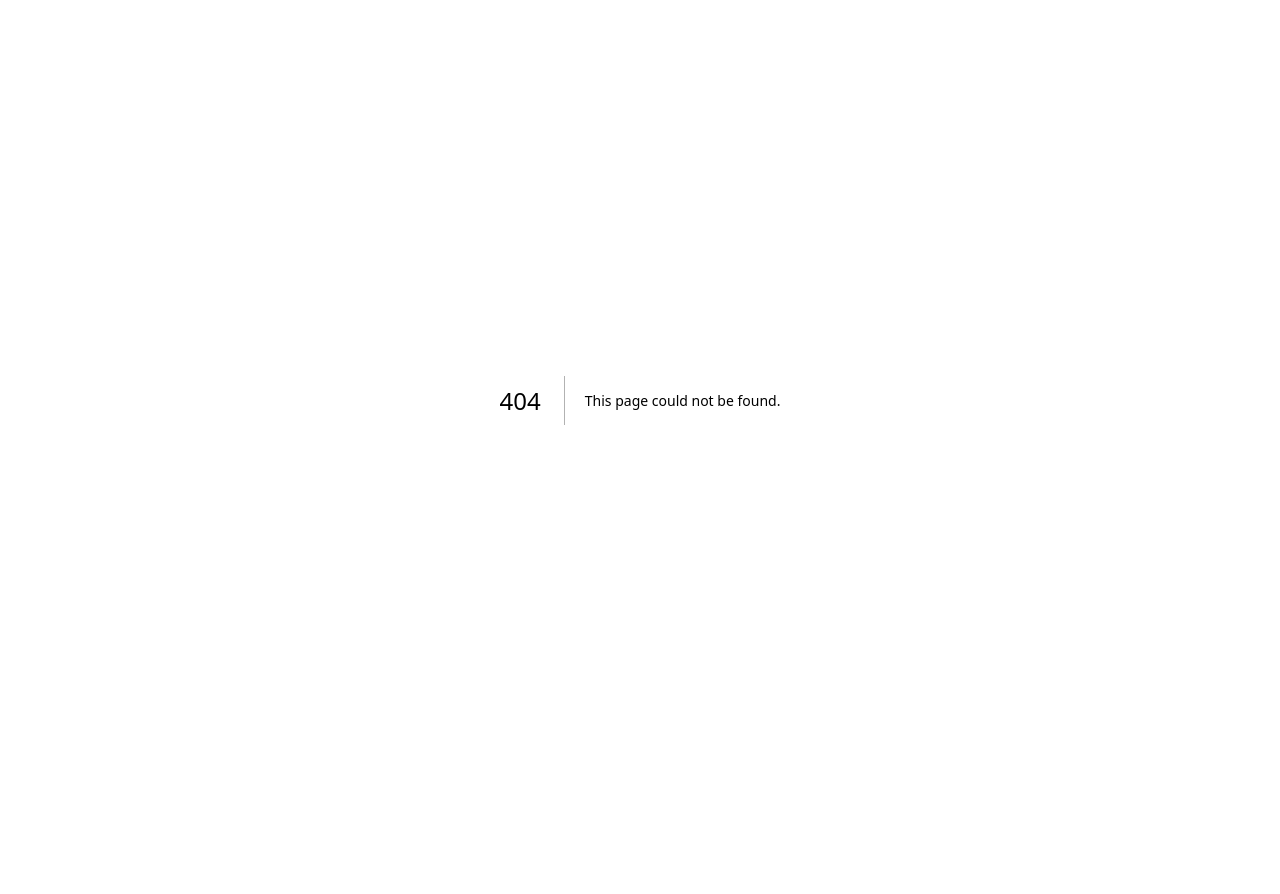
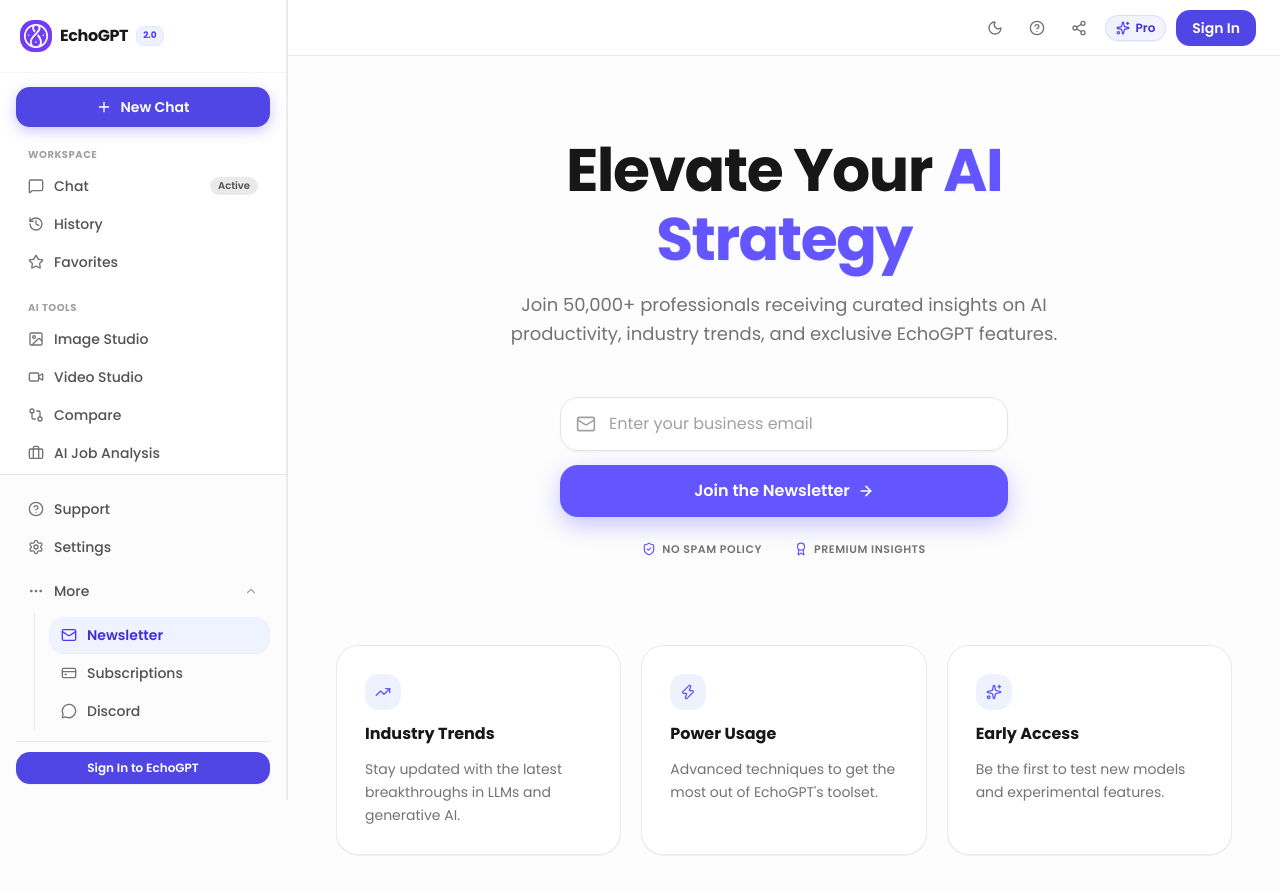
Before and after one commit to FajlaRabby24/echoGPT-redesign, a Next.js app: page /app/newsletter in a window 1280 px wide. Before the commit this address had no page. Shown: the top 894 px of the page. Before the commit the page ends 800 px from the top, so only its background shows below. Built offline with nearby package versions, Linux system fonts and the light colour scheme.

Commit message:
feat: newsletter page created

```diff
--- /dev/null
+++ b/src/app/(appLayout)/app/newsletter/page.tsx
@@ -0,0 +1,12 @@
+import { Metadata } from "next";
+import NewsletterComponent from "@/components/modules/app/newsletter/NewsletterComponent";
+
+export const metadata: Metadata = {
+  title: "Newsletter - EchoGPT",
+  description:
+    "Join 50,000+ professionals receiving curated insights on AI productivity, industry trends, and exclusive EchoGPT features.",
+};
+
+export default function NewsletterPage() {
+  return <NewsletterComponent />;
+}
--- /dev/null
+++ b/src/components/modules/app/newsletter/NewsletterComponent.tsx
@@ -0,0 +1,210 @@
+"use client";
+
+import React, { useState } from "react";
+import {
+  Mail,
+  ArrowRight,
+  CheckCircle2,
+  TrendingUp,
+  Zap,
+  Sparkles,
+  ShieldCheck,
+  Award,
+  Loader2,
+} from "lucide-react";
+import { motion, AnimatePresence } from "motion/react";
+
+const valueProps = [
+  {
+    icon: TrendingUp,
+    title: "Industry Trends",
+    description:
+      "Stay updated with the latest breakthroughs in LLMs and generative AI.",
+  },
+  {
+    icon: Zap,
+    title: "Power Usage",
+    description:
+      "Advanced techniques to get the most out of EchoGPT's toolset.",
+  },
+  {
+    icon: Sparkles,
+    title: "Early Access",
+    description:
+      "Be the first to test new models and experimental features.",
+  },
+];
+
+export default function NewsletterComponent() {
+  const [email, setEmail] = useState("");
+  const [status, setStatus] = useState<"idle" | "loading" | "success" | "error">("idle");
+  const [errorMessage, setErrorMessage] = useState("");
+
+  const handleSubmit = (e: React.FormEvent) => {
+    e.preventDefault();
+    if (!email || !email.includes("@")) {
+      setStatus("error");
+      setErrorMessage("Please enter a valid business email address.");
+      return;
+    }
+
+    setStatus("loading");
+    setErrorMessage("");
+
+    setTimeout(() => {
+      setStatus("success");
+    }, 900);
+  };
+
+  return (
+    <div className="w-full flex-1 flex flex-col items-center justify-center px-4 sm:px-6 py-12 sm:py-20 select-none">
+      <div className="w-full max-w-4xl mx-auto flex flex-col items-center text-center space-y-10 sm:space-y-12">
+        {/* ========================================================= */}
+        {/* 1. Header Typography                                      */}
+        {/* ========================================================= */}
+        <div className="space-y-4 max-w-2xl mx-auto">
+          <h1 className="text-3xl sm:text-5xl lg:text-6xl font-black tracking-tight text-neutral-900 dark:text-neutral-50 leading-[1.15]">
+            Elevate Your{" "}
+            <span className="text-[#6355FF] dark:text-[#7C71FF] drop-shadow-xs">
+              AI Strategy
+            </span>
+          </h1>
+
+          <p className="text-neutral-500 dark:text-neutral-400 text-sm sm:text-base lg:text-lg max-w-xl mx-auto font-normal leading-relaxed">
+            Join 50,000+ professionals receiving curated insights on AI
+            productivity, industry trends, and exclusive EchoGPT features.
+          </p>
+        </div>
+
+        {/* ========================================================= */}
+        {/* 2. Form & Call to Action Box                              */}
+        {/* ========================================================= */}
+        <div className="w-full max-w-md mx-auto space-y-4">
+          <AnimatePresence mode="wait">
+            {status === "success" ? (
+              <motion.div
+                initial={{ opacity: 0, scale: 0.95, y: 10 }}
+                animate={{ opacity: 1, scale: 1, y: 0 }}
+                exit={{ opacity: 0, scale: 0.95 }}
+                className="p-6 rounded-2xl bg-indigo-50/80 dark:bg-indigo-950/40 border border-indigo-200/80 dark:border-indigo-850 flex flex-col items-center justify-center space-y-2.5 text-center shadow-xs"
+              >
+                <div className="w-12 h-12 rounded-full bg-[#6355FF] text-white flex items-center justify-center shadow-md">
+                  <CheckCircle2 className="w-6 h-6" />
+                </div>
+                <h3 className="text-base font-bold text-neutral-900 dark:text-neutral-100">
+                  You&apos;re on the list!
+                </h3>
+                <p className="text-xs text-neutral-600 dark:text-neutral-300">
+                  We&apos;ve sent a confirmation link to{" "}
+                  <span className="font-semibold text-neutral-900 dark:text-white">
+                    {email}
+                  </span>
+                  . Welcome aboard!
+                </p>
+                <button
+                  type="button"
+                  onClick={() => {
+                    setStatus("idle");
+                    setEmail("");
+                  }}
+                  className="mt-2 text-xs font-semibold text-[#6355FF] dark:text-[#9087FF] hover:underline cursor-pointer"
+                >
+                  Subscribe another email
+                </button>
+              </motion.div>
+            ) : (
+              <motion.form
+                initial={{ opacity: 0 }}
+                animate={{ opacity: 1 }}
+                exit={{ opacity: 0 }}
+                onSubmit={handleSubmit}
+                className="space-y-3.5"
+              >
+                {/* Input Container */}
+                <div className="relative group">
+                  <div className="absolute inset-y-0 left-0 pl-4 flex items-center pointer-events-none text-neutral-400 dark:text-neutral-500 group-focus-within:text-[#6355FF] transition-colors">
+                    <Mail className="w-5 h-5" />
+                  </div>
+                  <input
+                    type="email"
+                    required
+                    value={email}
+                    onChange={(e) => {
+                      setEmail(e.target.value);
+                      if (status === "error") setStatus("idle");
+                    }}
+                    placeholder="Enter your business email"
+                    className="w-full pl-12 pr-4 py-3.5 rounded-2xl bg-white dark:bg-neutral-900 border border-neutral-200 dark:border-neutral-800 text-neutral-900 dark:text-neutral-100 text-sm sm:text-base placeholder:text-neutral-400 dark:placeholder:text-neutral-500 shadow-xs focus:outline-hidden focus:border-[#6355FF] dark:focus:border-[#6355FF] focus:ring-4 focus:ring-[#6355FF]/10 transition-all"
+                  />
+                </div>
+
+                {/* Error Banner */}
+                {status === "error" && (
+                  <p className="text-xs text-red-500 font-medium text-left px-1">
+                    {errorMessage}
+                  </p>
+                )}
+
+                {/* Submit Action Button */}
+                <button
+                  type="submit"
+                  disabled={status === "loading"}
+                  className="w-full flex items-center justify-center gap-2 py-3.5 px-6 rounded-2xl bg-[#6355FF] hover:bg-[#5244E6] active:scale-[0.99] text-white font-semibold text-sm sm:text-base shadow-[0_8px_24px_rgba(99,85,255,0.35)] hover:shadow-[0_12px_28px_rgba(99,85,255,0.45)] transition-all duration-200 cursor-pointer disabled:opacity-70 disabled:cursor-not-allowed"
+                >
+                  {status === "loading" ? (
+                    <>
+                      <Loader2 className="w-4 h-4 animate-spin" />
+                      <span>Subscribing...</span>
+                    </>
+                  ) : (
+                    <>
+                      <span>Join the Newsletter</span>
+                      <ArrowRight className="w-4 h-4 stroke-[2.5]" />
+                    </>
+                  )}
+                </button>
+              </motion.form>
+            )}
+          </AnimatePresence>
+
+          {/* Trust Indicators */}
+          <div className="flex items-center justify-center gap-6 sm:gap-8 pt-2 text-[11px] font-semibold text-neutral-500 dark:text-neutral-400">
+            <div className="flex items-center gap-1.5">
+              <ShieldCheck className="w-3.5 h-3.5 text-[#6355FF] dark:text-[#887EFF]" />
+              <span className="uppercase tracking-wider">No Spam Policy</span>
+            </div>
+            <div className="flex items-center gap-1.5">
+              <Award className="w-3.5 h-3.5 text-[#6355FF] dark:text-[#887EFF]" />
+              <span className="uppercase tracking-wider">Premium Insights</span>
+            </div>
+          </div>
+        </div>
+
+        {/* ========================================================= */}
+        {/* 3. Bottom 3 Value Props Cards Grid                        */}
+        {/* ========================================================= */}
+        <div className="grid grid-cols-1 md:grid-cols-3 gap-4 sm:gap-5 w-full pt-6 sm:pt-10">
+          {valueProps.map((item, idx) => {
+            const Icon = item.icon;
+            return (
+              <div
+                key={idx}
+                className="p-6 sm:p-7 rounded-3xl bg-white dark:bg-neutral-900 border border-neutral-200/80 dark:border-neutral-800/90 shadow-2xs hover:shadow-md hover:border-neutral-300 dark:hover:border-neutral-700 transition-all text-left flex flex-col justify-start space-y-3"
+              >
+                <div className="w-9 h-9 rounded-xl bg-indigo-50 dark:bg-indigo-950/50 text-[#6355FF] dark:text-[#887EFF] flex items-center justify-center shrink-0">
+                  <Icon className="w-4 h-4" />
+                </div>
+                <h3 className="text-base font-bold text-neutral-900 dark:text-neutral-100">
+                  {item.title}
+                </h3>
+                <p className="text-xs sm:text-sm text-neutral-500 dark:text-neutral-400 leading-relaxed font-normal">
+                  {item.description}
+                </p>
+              </div>
+            );
+          })}
+        </div>
+      </div>
+    </div>
+  );
+}
```
